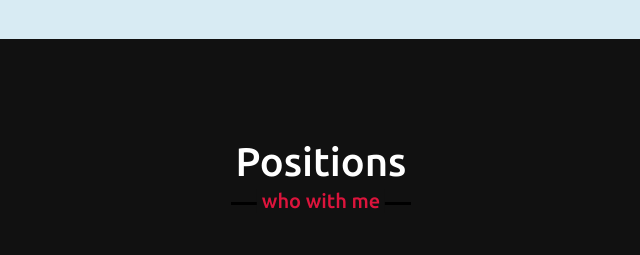
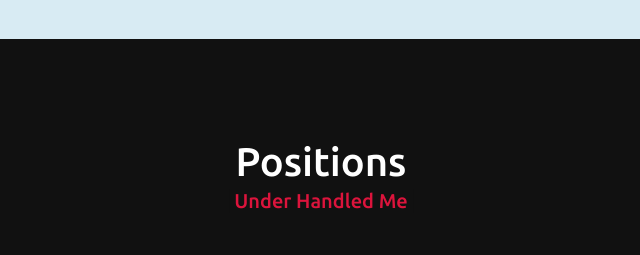
Before and after one commit to ankitnayak1102/AnkitNayak.github.io, a plain HTML site: page index.html in a window 1280 px wide. Shown: the part 2680-2935 px from the top of the page, 319-959 px from the left. Drawn offline with nearby package versions, Linux system fonts and the light colour scheme.

Commit message:
Update style.css

```diff
--- a/style.css
+++ b/style.css
@@ -389,7 +389,7 @@ section .title::after{
 
 /* teams section styling */
 .teams .title::after{
-    content: "who with me";
+    content: "Under Handled Me";
 }
 .teams .carousel .card{
     background: #eaeab8;
```
